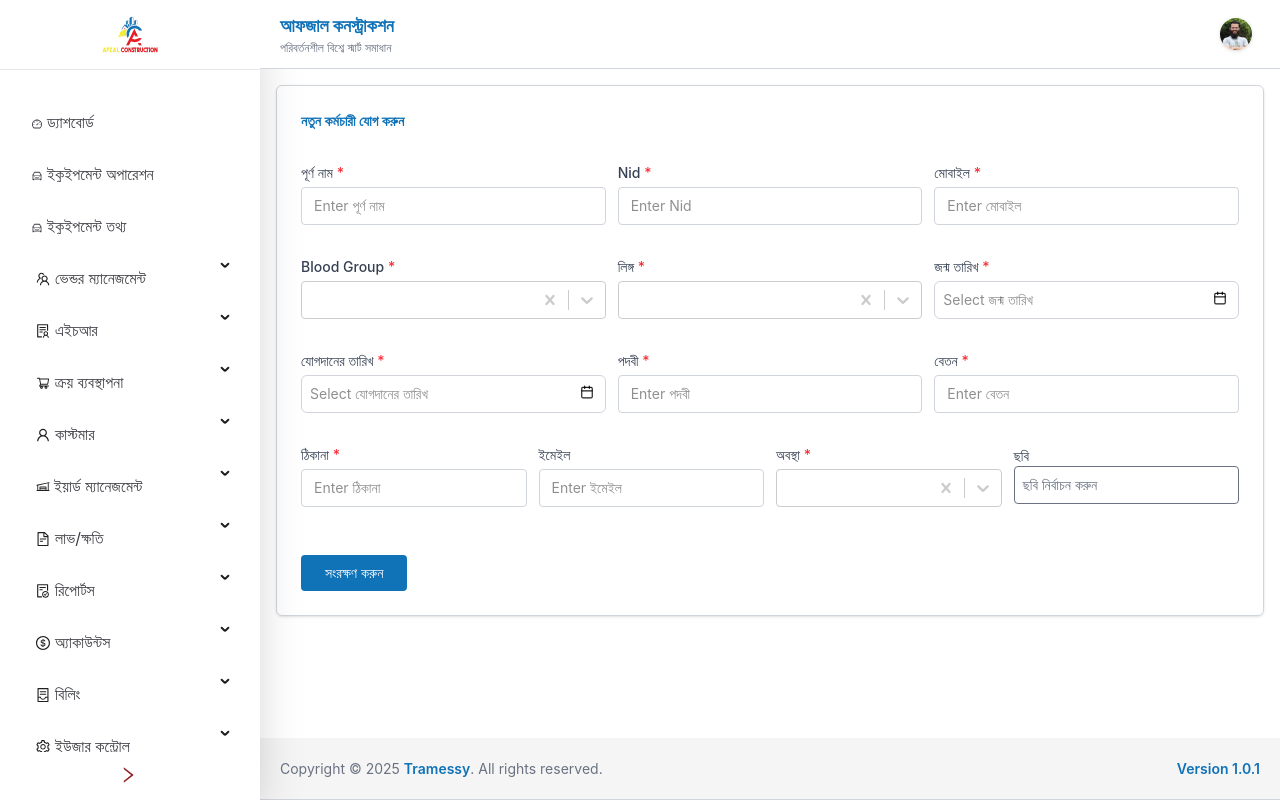
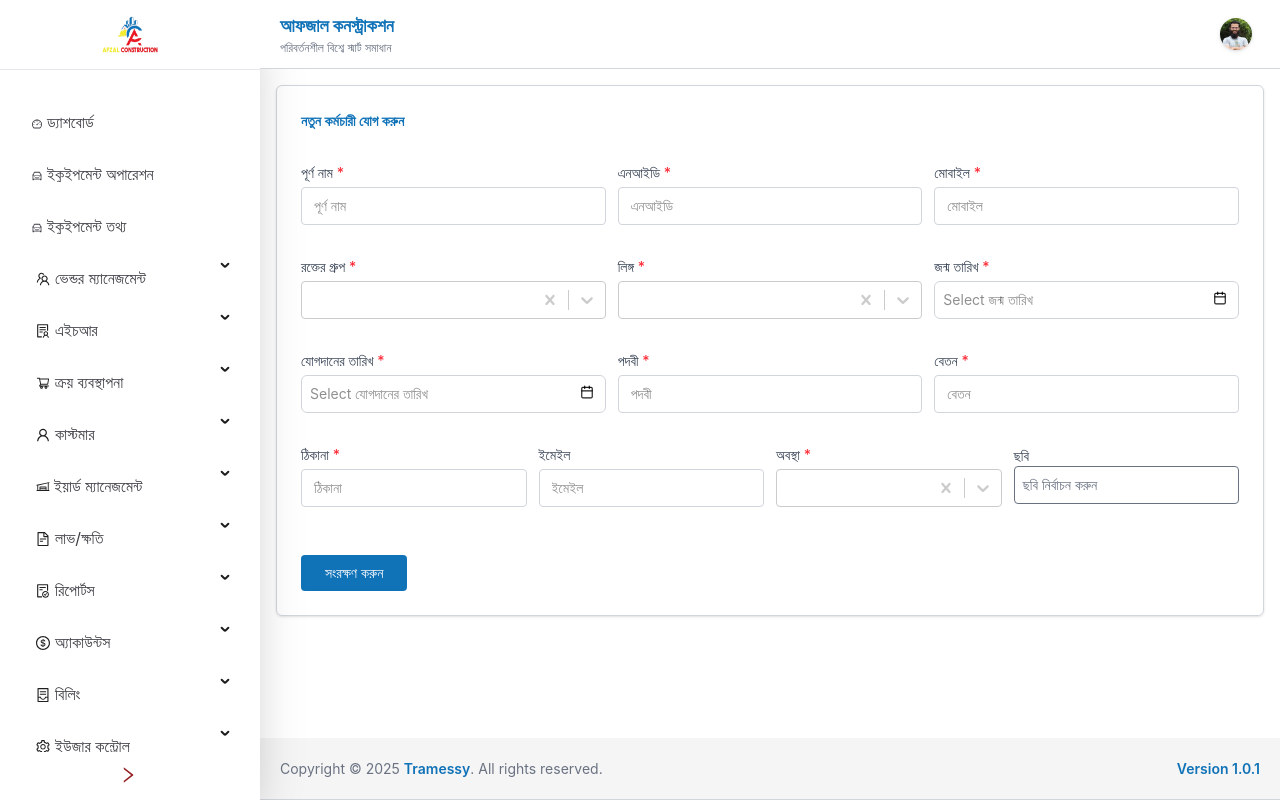
Before and after one commit to majharuldev/afzal--equipment-React-js, a React (Vite) app: page /tramessy/HR/HRM/AddEmployee in a window 1280 px wide. Built offline with nearby package versions, Linux system fonts and the light colour scheme; no server answers; what pdfmake would draw is missing.

Commit message:
feat: Update labels and placeholders for localization across multiple components

```diff
--- a/src/Pages/AddDriverForm.jsx
+++ b/src/Pages/AddDriverForm.jsx
@@ -335,7 +335,7 @@ const DriverForm = () => {
             {/* NID & লাইসেন্স */}
             <div className="md:flex justify-between gap-3 mt-3">
               <div className="w-full">
-                <InputField name="nid" label="NID নম্বর" required={!id} />
+                <InputField name="nid" label="এনআইডি নম্বর" required={!id} />
               </div>
               <div className="mt-2 md:mt-0 w-full">
                 <InputField name="lincense" label="লাইসেন্স নম্বর" required={!id} />
--- a/src/Pages/CarList.jsx
+++ b/src/Pages/CarList.jsx
@@ -356,7 +356,7 @@ const CarList = () => {
          {/* search */}
          <div className="mt-3 md:mt-0">
             <Input
-              placeholder="ভেন্ডর খুজন..."
+              placeholder="খুজন..."
               value={searchTerm}
               onChange={(e) => {
                 setSearchTerm(e.target.value);
--- a/src/Pages/DriverList.jsx
+++ b/src/Pages/DriverList.jsx
@@ -56,7 +56,7 @@ const CarList = () => {
     );
   });
 
-  if (loading) return <p className="text-center mt-16">Loading drivers...</p>;
+  // if (loading) return <p className="text-center mt-16">ড্রাইভার লোড হচ্ছে...</p>;
 
   // delete by id
   const handleDelete = async (id) => {
--- a/src/Pages/Fuel.jsx
+++ b/src/Pages/Fuel.jsx
@@ -105,8 +105,6 @@ const Fuel = () => {
       toast.error("fuel Information could not be loaded.");
     }
   };
-
-  if (loading) return <p className="text-center mt-16">ডেটা লোড হচ্ছে...</p>;
 
   // pagination
   const itemsPerPage = 10;
@@ -596,6 +594,7 @@ const Fuel = () => {
         <Table
           columns={columns}
           dataSource={currentfuel}
+          loading={loading}
           rowKey="id"
           pagination={{
             current: currentPage,
--- a/src/Pages/HR/HRM/AddEmployee.jsx
+++ b/src/Pages/HR/HRM/AddEmployee.jsx
@@ -372,7 +372,7 @@ const AddEmployeeForm = () => {
             </div>
 
             <div className="w-full">
-              <InputField name="nid" label="Nid" required={!id} type="number" />
+              <InputField name="nid" label="এনআইডি" required={!id} type="number" />
             </div>
             <div className="w-full">
               <InputField name="mobile" label="মোবাইল" required={!id} />
@@ -384,17 +384,17 @@ const AddEmployeeForm = () => {
             <div className="w-full relative">
               <SelectField
                 name="blood_group"
-                label="Blood Group"
+                label="রক্তের গ্রুপ"
                 required={!id}
                 options={[
-                  { value: "A+", label: "A+" },
-                  { value: "A-", label: "A-" },
-                  { value: "B+", label: "B+" },
-                  { value: "B-", label: "B-" },
-                  { value: "AB+", label: "AB+" },
-                  { value: "AB-", label: "AB-" },
-                  { value: "O+", label: "O+" },
-                  { value: "O-", label: "O-" },
+                  { value: "A+", label: "এ–পজিটিভ (A+)" },
+                  { value: "A-", label: "এ–নেগেটিভ (A-)" },
+                  { value: "B+", label: "বি–পজিটিভ (B+)" },
+                  { value: "B-", label: "বি–নেগেটিভ (B-)" },
+                  { value: "AB+", label: "এবি–পজিটিভ (AB+)" },
+                  { value: "AB-", label: "এবি–নেগেটিভ (AB-)" },
+                  { value: "O+", label: "ও–পজিটিভ (O+)" },
+                  { value: "O-", label: "ও–নেগেটিভ (O-)" },
                 ]}
               />
             </div>
--- a/src/Pages/HR/HRM/Office.jsx
+++ b/src/Pages/HR/HRM/Office.jsx
@@ -122,7 +122,7 @@ const Office = () => {
   const totalPages = Math.ceil(office.length / itemsPerPage);
 
 
-  if (loading) return <p className="text-center mt-16">Loading office...</p>;
+  // if (loading) return <p className="text-center mt-16">Loading office...</p>;
   return (
     <div className="">
       <Toaster />
--- a/src/Pages/Purchase/OfficialProducts.jsx
+++ b/src/Pages/Purchase/OfficialProducts.jsx
@@ -133,7 +133,7 @@ const OfficialProducts = () => {
     }
   };
 
-  if (loading) return <p className="text-center mt-16">Loading data...</p>;
+  // if (loading) return <p className="text-center mt-16">Loading data...</p>;
   // pagination
   const itemsPerPage = 10;
   const indexOfLastItem = currentPage * itemsPerPage;
@@ -510,7 +510,7 @@ const OfficialProducts = () => {
                   setVehicleFilter("");
                   setShowFilter(false);
                 }}
-                className="bg-gradient-to-r from-primary to-[#0a6807] text-white px-2 py-1.5 rounded-md shadow-lg flex items-center gap-2 transition-all duration-300 hover:scale-105 cursor-pointer"
+                className="bg-primary text-white px-2 py-1.5 rounded-md shadow-lg flex items-center gap-2 transition-all duration-300 hover:scale-105 cursor-pointer"
               >
                 <FaFilter /> ক্লিয়ার
               </button>
--- a/src/Pages/Purchase/PurchaseForm.jsx
+++ b/src/Pages/Purchase/PurchaseForm.jsx
@@ -350,7 +350,7 @@ const PurchaseForm = () => {
               <div className="w-full">
                 <SelectField
                   name="vehicle_no"
-                  label="গাড়ি নম্বর"
+                  label="ইকুইপমেন্ট/গাড়ি নম্বর"
                   required={!isEditMode}
                   options={vehicleOptions}
                   control={control}
--- a/src/Pages/Purchase/PurchaseList.jsx
+++ b/src/Pages/Purchase/PurchaseList.jsx
@@ -726,7 +726,7 @@ const PurchaseList = () => {
     }
   };
 
-  if (loading) return <p className="text-center mt-16">Loading data...</p>;
+  // if (loading) return <p className="text-center mt-16">Loading data...</p>;
   // pagination
   const itemsPerPage = 10;
   const indexOfLastItem = currentPage * itemsPerPage;
@@ -982,7 +982,7 @@ const PurchaseList = () => {
     { title: "পণ্যের আইডি", dataIndex: "id" },
     { title: "সরবরাহকারী", dataIndex: "supplier_name" },
     { title: "ড্রাইভার", dataIndex: "driver_name" },
-    { title: "গাড়ি", dataIndex: "vehicle_no" },
+    { title: "ইকুইপমেন্ট/গাড়ি", dataIndex: "vehicle_no" },
     { title: "ক্যাটাগরি", dataIndex: "category" },
     {
       title: "আইটেম", dataIndex: "item_name",
@@ -1008,7 +1008,6 @@ const PurchaseList = () => {
           <div key={i}>{item.unit_price}</div>
         ));
       }
-
     },
     { title: "সার্ভিস চার্জ", dataIndex: "service_charge" },
     { title: "মোট", dataIndex: "purchase_amount" },
--- a/src/components/Form/FormFields.jsx
+++ b/src/components/Form/FormFields.jsx
@@ -26,7 +26,7 @@ export const InputField = ({
 
   const error = errors[name]?.message;
 
-  // ✅ If type="date" → Use react-datepicker
+  //  If type="date" → Use react-datepicker
   if (type === "date") {
     return (
       <div className="mb-4">
@@ -45,7 +45,7 @@ export const InputField = ({
             control={control}
             defaultValue={defaultValue || null}
             rules={{
-              required: required ? `${label || name} is required` : false,
+              required: required ? `${label || name} অবশ্যই দিতে হবে` : false,
             }}
             render={({ field }) => (
               <DatePicker
@@ -82,7 +82,7 @@ export const InputField = ({
 
   // If not date → Default Input Logic
   const { ref, ...rest } = register(name, {
-    required: required ? `${label || name} is required` : false,
+    required: required ? `${label || name} অবশ্যই দিতে হবে` : false,
   });
 
   return (
@@ -100,7 +100,7 @@ export const InputField = ({
         <input
           id={name}
           type={type}
-          placeholder={placeholder || `Enter ${label || name}`}
+          placeholder={placeholder || `${label || name}`}
           defaultValue={defaultValue}
           value={value}
           readOnly={readOnly}
@@ -148,7 +148,7 @@ export const SelectField = ({
       <Controller
         name={name}
         control={control}
-        rules={{ required: required ? `${label || name} is required` : false }}
+        rules={{ required: required ? `${label || name} অবশ্যই দিতে হবে` : false }}
         render={({ field: { onChange, value, ref } }) => (
           <CreatableSelect
             inputRef={ref}
@@ -163,7 +163,7 @@ export const SelectField = ({
               }
             }}
             options={options}
-            placeholder={placeholder || `Select ${label}`}
+            placeholder={ `${label}`}
             defaultValue={defaultValue}
             className="text-sm hide-scrollbar"
             classNamePrefix="react-select"
```
Also changed, not shown: src/Pages/Customer/RoutePricing.jsx (+13 -4 lines). Lines whose indentation alone changed are shown as unchanged.
